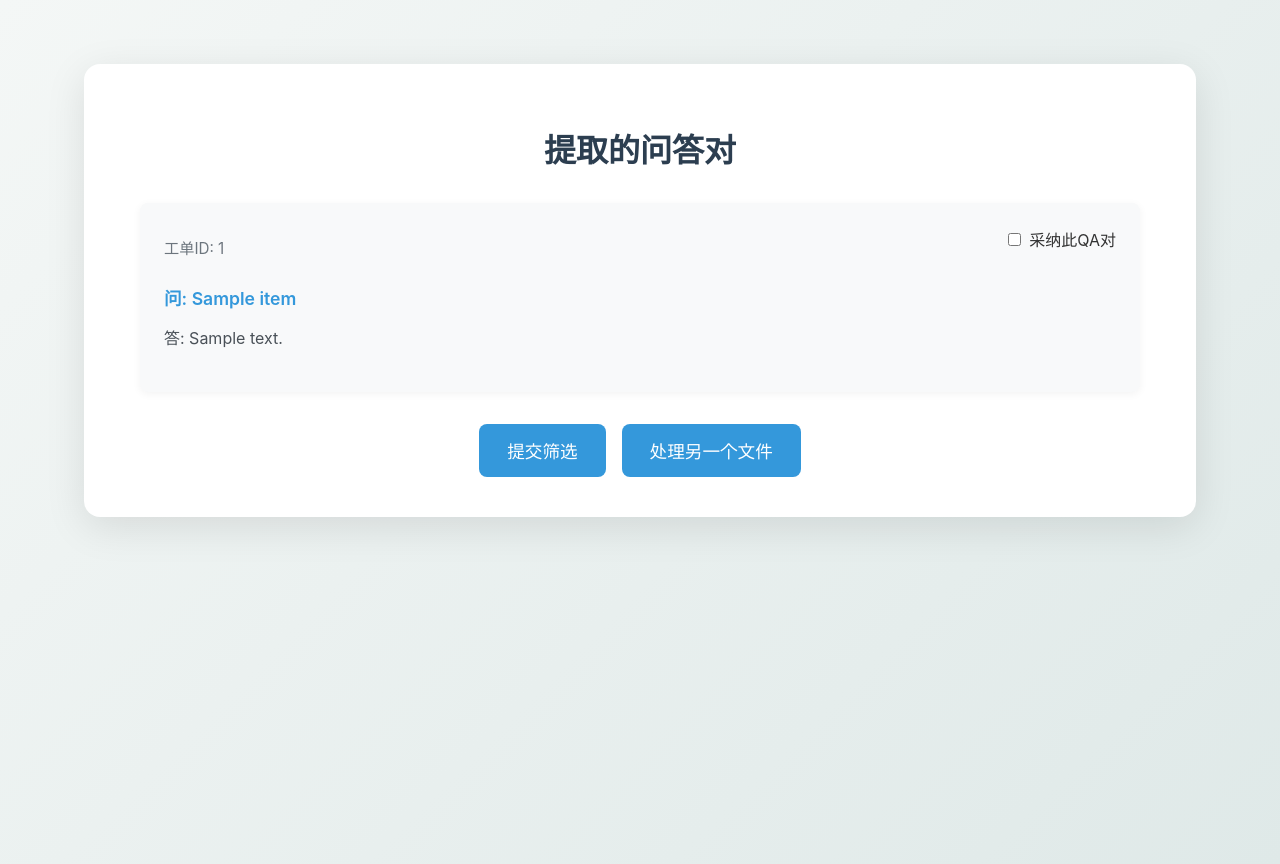
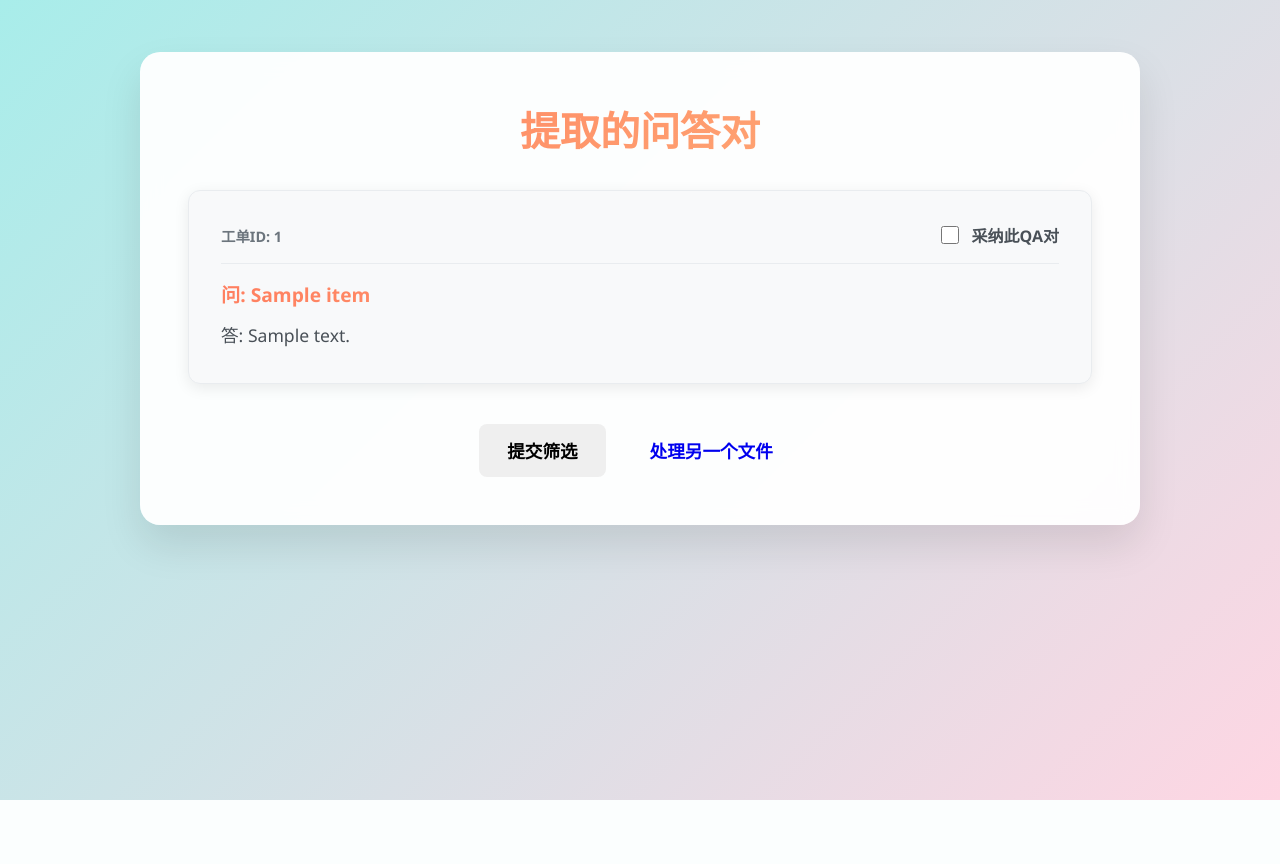
Before and after one commit to Mercury528/QA_extraction-from-work_orders-for-RAG, a Flask app: template templates/result.html in a window 1280 px wide. After the commit the page ends 800 px from the top, so only its background shows below. Run offline with Flask 3, Linux system fonts and the light colour scheme; the template is opened without the code that fills it: most values are stand-ins (such as "Sample title", 1, 10 or a date in 2020); parts of the project's set-up code (start-up, migrations or seed data) failed here and were passed over.

Commit message:
Update result.html

```diff
--- a/templates/result.html
+++ b/templates/result.html
@@ -5,97 +5,142 @@
     <meta name="viewport" content="width=device-width, initial-scale=1.0">
     <title>提取结果</title>
     <style>
+        * {
+            margin: 0;
+            padding: 0;
+            box-sizing: border-box;
+        }
+
         body {
-            font-family: -apple-system, BlinkMacSystemFont, "Segoe UI", Roboto, "Helvetica Neue", Arial, sans-serif;
-            background: linear-gradient(135deg, #f4f7f6 0%, #dfe9e8 100%);
-            margin: 0;
-            padding: 2rem;
+            font-family: 'Segoe UI', Tahoma, Geneva, Verdana, sans-serif;
+            background: linear-gradient(135deg, #a8edea 0%, #fed6e3 100%);
+            min-height: 100vh;
+            padding: 20px;
             color: #333;
-            min-height: 100vh;
         }
         .container {
-            background: white;
-            padding: 2.5rem 3.5rem;
-            border-radius: 16px;
-            box-shadow: 0 10px 40px rgba(0,0,0,0.1);
+            background: rgba(255, 255, 255, 0.95);
+            backdrop-filter: blur(10px);
+            border-radius: 20px;
+            padding: 3rem;
+            box-shadow: 0 20px 40px rgba(0, 0, 0, 0.1);
             max-width: 1000px;
             margin: 2rem auto;
-            animation: fadeIn 0.5s ease-in-out;
+            animation: slideUp 0.6s ease-out;
         }
-        @keyframes fadeIn {
-            from { opacity: 0; transform: translateY(20px); }
+        @keyframes slideUp {
+            from { opacity: 0; transform: translateY(30px); }
             to { opacity: 1; transform: translateY(0); }
         }
         h1 {
-            color: #2c3e50;
+            font-size: 2.5rem;
+            background: linear-gradient(135deg, #ff7e5f, #feb47b);
+            -webkit-background-clip: text;
+            -webkit-text-fill-color: transparent;
+            background-clip: text;
             text-align: center;
             margin-bottom: 2rem;
-            font-size: 2rem;
+            font-weight: 700;
         }
         .qa-pair {
             background: #f8f9fa;
-            border-radius: 8px;
-            padding: 1.5rem;
+            border-radius: 12px;
+            padding: 2rem;
             margin-bottom: 1.5rem;
-            box-shadow: 0 2px 8px rgba(0,0,0,0.05);
-            transition: transform 0.2s, box-shadow 0.2s;
+            box-shadow: 0 4px 15px rgba(0,0,0,0.08);
+            transition: transform 0.3s ease, box-shadow 0.3s ease;
+            border: 1px solid #e9ecef;
         }
         .qa-pair:hover {
-            transform: translateY(-4px);
-            box-shadow: 0 4px 16px rgba(0,0,0,0.1);
+            transform: translateY(-2px);
+            box-shadow: 0 8px 25px rgba(0,0,0,0.12);
         }
         .question {
-            font-weight: 600;
-            font-size: 1.1rem;
-            color: #3498db;
-            margin-bottom: 0.5rem;
+            font-weight: 700;
+            font-size: 1.2rem;
+            background: linear-gradient(135deg, #ff7e5f, #feb47b);
+            -webkit-background-clip: text;
+            -webkit-text-fill-color: transparent;
+            background-clip: text;
+            margin-bottom: 0.8rem;
         }
         .answer {
-            line-height: 1.6;
-            font-size: 1rem;
+            line-height: 1.7;
+            font-size: 1.1rem;
             color: #495057;
         }
         .work-order-id {
-            font-size: 0.95rem;
+            font-size: 0.9rem;
             color: #6c757d;
             margin: 0;
+            font-weight: 600;
         }
         .checkbox-label {
             display: flex;
             align-items: center;
-            margin-bottom: 1rem;
             cursor: pointer;
+            font-weight: 600;
+            color: #495057;
+            transition: color 0.3s ease;
         }
-        .checkbox-label input {
-            margin-right: 0.5rem;
+        .checkbox-label:hover {
+            color: #667eea;
+        }
+        .checkbox-label input[type="checkbox"] {
+            margin-right: 0.8rem;
+            width: 18px;
+            height: 18px;
+            accent-color: #667eea;
         }
         .actions {
             text-align: center;
-            margin-top: 2rem;
+            margin-top: 2.5rem;
             display: flex;
             justify-content: center;
             gap: 1rem;
+            flex-wrap: wrap;
         }
         .btn {
-            background-color: #3498db;
-            color: white;
+            display: inline-block;
             padding: 14px 28px;
             border: none;
             border-radius: 8px;
+            font-size: 1.1rem;
+            font-weight: 600;
+            text-decoration: none;
             cursor: pointer;
-            text-decoration: none;
-            font-size: 1.1rem;
             transition: all 0.3s ease;
+            text-align: center;
+        }
+        .btn-primary {
+            background: linear-gradient(135deg, #ff7e5f, #feb47b);
+            color: white;
+            box-shadow: 0 4px 15px rgba(255, 126, 95, 0.3);
+        }
+
+        .btn-primary:hover {
+            transform: translateY(-2px);
+            box-shadow: 0 6px 20px rgba(255, 126, 95, 0.4);
         }
         .btn-secondary {
-            background-color: #2ecc71;
+            background: linear-gradient(135deg, #2ecc71, #27ae60);
+            color: white;
+            box-shadow: 0 4px 15px rgba(46, 204, 113, 0.3);
         }
-        .btn:hover {
+        .btn-secondary:hover {
             transform: translateY(-2px);
-            box-shadow: 0 4px 12px rgba(0,0,0,0.2);
+            box-shadow: 0 6px 20px rgba(46, 204, 113, 0.4);
         }
         #download-section {
             margin-top: 1.5rem;
+        }
+        .header {
+            display: flex;
+            justify-content: space-between;
+            align-items: center;
+            margin-bottom: 1rem;
+            padding-bottom: 1rem;
+            border-bottom: 1px solid #e9ecef;
         }
     </style>
 </head>
```
